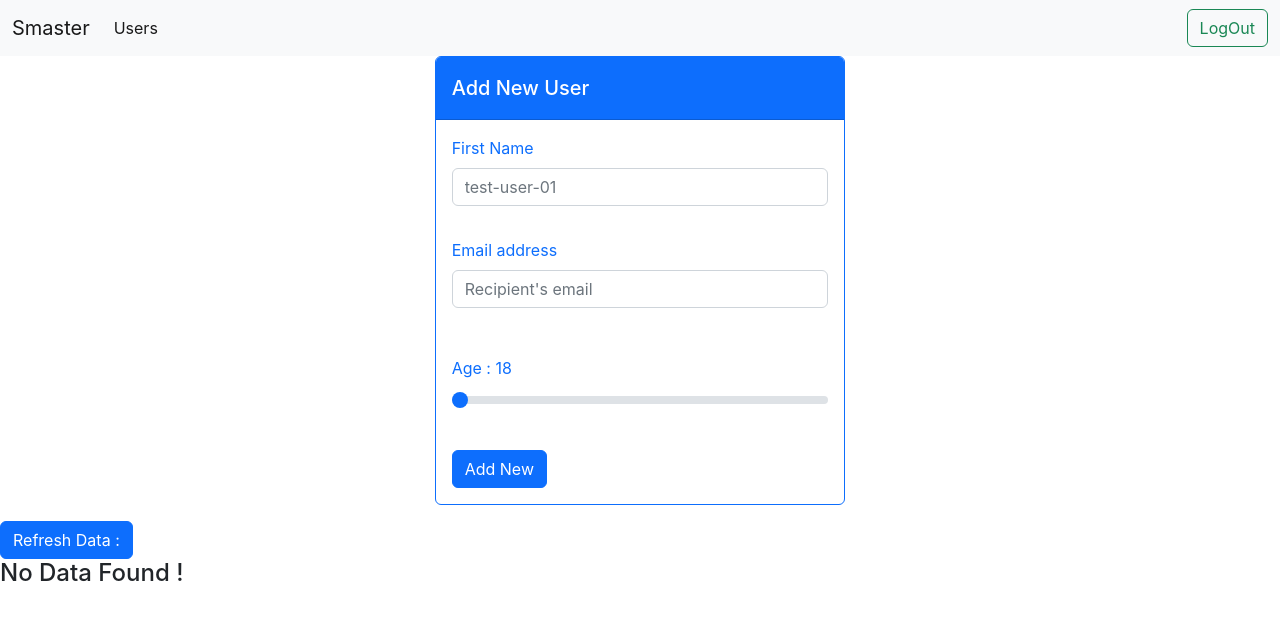
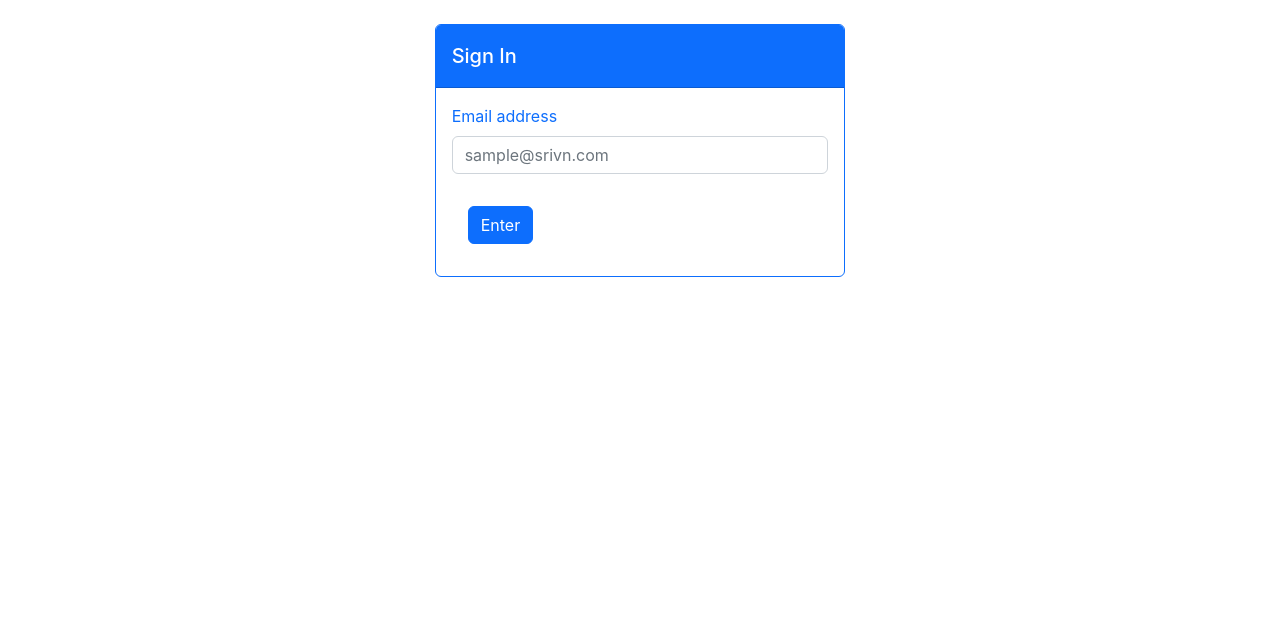
Before and after one commit to it-srivnworks/smaster-ui, a React (Create React App) app: page /welcome/login in a window 1280 px wide. Shown: the top 620 px of the page. Built offline with nearby package versions, Linux system fonts and the light colour scheme; no server answers.

Commit message:
Added  Routes and folder restructure sarted

```diff
--- a/package.json
+++ b/package.json
@@ -15,6 +15,7 @@
     "react": "^18.2.0",
     "react-dom": "^18.2.0",
     "react-redux": "^8.0.4",
+    "react-router-dom": "^5.3.4",
     "react-scripts": "5.0.1",
     "web-vitals": "^2.1.4"
   },
--- a/src/App.js
+++ b/src/App.js
@@ -1,10 +1,22 @@
-import HomePage from "./components/home/HomePage";
+import { Redirect, Route, Switch } from "react-router-dom";
+import NotFound from "./components/welcome/NotFound";
+import Welcome from "./components/welcome/Welcome";
 
 function App() {
   console.log("-App");
   return (
     <div>
-      <HomePage></HomePage>
+      <Switch>
+        <Route path="/" exact>
+          <Redirect to="/welcome" />
+        </Route>
+        <Route path="/welcome">
+          <Welcome></Welcome>
+        </Route>
+        <Route path="*">
+          <NotFound></NotFound>
+        </Route>
+      </Switch>
     </div>
   );
 }
--- a/src/components/Users/AddNewUser.js
+++ b/src/components/Users/AddNewUser.js
@@ -7,6 +7,7 @@ import { useDispatch } from "react-redux";
 import {addUserActions} from '../../reduxstore/userStore'
 
 const AddNewUser = (props) => {
+  console.log("--AddNewUser");
 
   const dispatch = useDispatch()
 
--- a/src/components/test/Tester.js
+++ b/src/components/test/Tester.js
@@ -1,12 +1,10 @@
 import React from 'react'
-import { useSelector } from 'react-redux'
 
 const Tester = () => {
-console.log('----Tester')
-const counter = useSelector(state => state.addUserReducer.addUserCounter)
+console.log('--Tester')
   return (
     <div>
-      Tester : {counter}
+      Tester!
     </div>
   )
 }
--- /dev/null
+++ b/src/components/welcome/LoginPage.js
@@ -0,0 +1,70 @@
+import React from "react";
+import useInputEmail from "../../hooks/ui/useInputEmail";
+
+const LoginPage = () => {
+  console.log("--Login");
+
+  const {
+    inputVal: emailInputVal,
+    isValError: emailError,
+    errorMsg: emailErrorMsg,
+    isTouched: isEmailTouched,
+    valChangeH: emailChangeH,
+    inputBlurH: emailBlurH,
+    checkFromBackEnd: isEmailUsed,
+    resetField: resetEmail,
+  } = useInputEmail();
+
+  const addNewBtnHndlr = (e) => {
+
+  };
+
+  return (
+    <>
+      <div className="row">&nbsp;</div>
+      <div className="row">
+        <div className="col-md-4"></div>
+        <div className="col-md-4">
+          <div className="card border-primary mb-3">
+            <div className="card-header text-bg-primary p-3">
+              <h5 className="offcanvas-title">Sign In</h5>
+            </div>
+            <div className="card-body text-primary">
+              <label htmlFor="userEmail" className="form-label">
+                Email address&nbsp;&nbsp;
+              </label>
+              <div className="input-group mb-3">
+                <input
+                  type="text"
+                  className="form-control"
+                  placeholder="sample@srivn.com"
+                  value={emailInputVal}
+                  onChange={emailChangeH}
+                  onBlur={emailBlurH}
+                  maxLength={40}
+                />
+              </div>
+              {emailError && (
+                <div className="input-group mb-3">
+                  <p className="text-danger">{emailErrorMsg}</p>
+                </div>
+              )}
+              <div className="card-body text-primary">
+                <button
+                  type="button"
+                  className="btn btn-primary"
+                  onClick={addNewBtnHndlr}
+                >
+                  Enter
+                </button>
+              </div>
+            </div>
+          </div>
+        </div>
+        <div className="col-md-4"></div>
+      </div>
+    </>
+  );
+};
+
+export default LoginPage;
--- /dev/null
+++ b/src/components/welcome/NotFound.js
@@ -0,0 +1,11 @@
+import React from 'react'
+
+const NotFound = () => {
+  return (
+    <div>
+      <h4>Not Found !</h4>
+    </div>
+  )
+}
+
+export default NotFound
--- /dev/null
+++ b/src/components/welcome/Welcome.js
@@ -0,0 +1,29 @@
+import React from "react";
+import LoginPage from "./LoginPage";
+import Tester from "./../test/Tester";
+import { Redirect, Route, Switch } from "react-router-dom";
+import NotFound from "./NotFound";
+import HomePage from "../home/HomePage";
+const Welcome = () => {
+  console.log("--Welcome");
+  return (
+    <>
+    <Switch>
+      <Route path="/welcome" exact>
+        <Redirect to="/welcome/login" />
+      </Route>
+      <Route path="/welcome/login" exact>
+        <LoginPage></LoginPage>
+      </Route>
+      <Route path="/welcome/tester" exact>
+        <Tester></Tester>
+      </Route>
+      <Route path="/welcome/*">
+        <NotFound></NotFound>
+      </Route>
+      </Switch>
+    </>
+  );
+};
+
+export default Welcome;
```
Also changed, not shown: src/index.js (+9 -6 lines), 1 other file (tests, documents, lock files or other folders).
